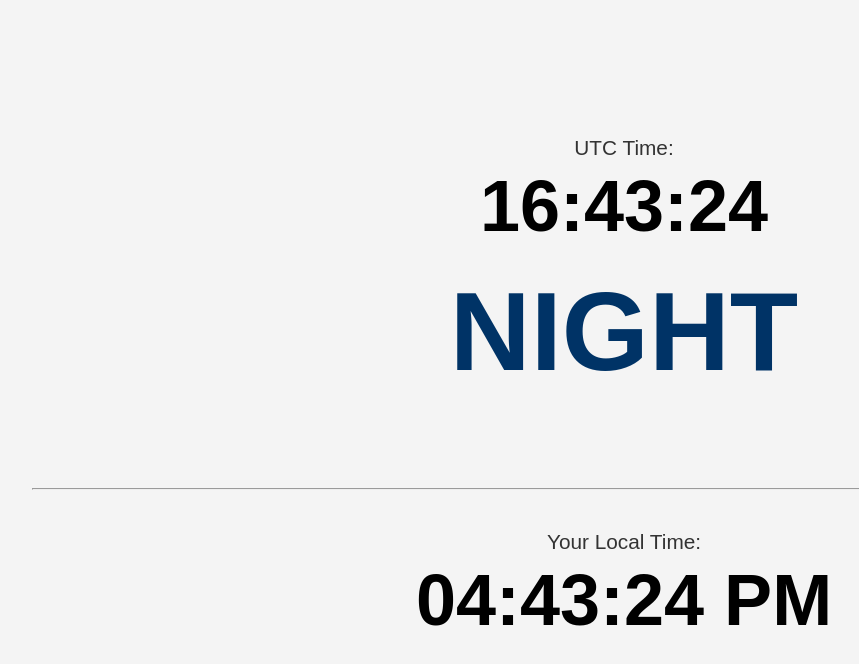
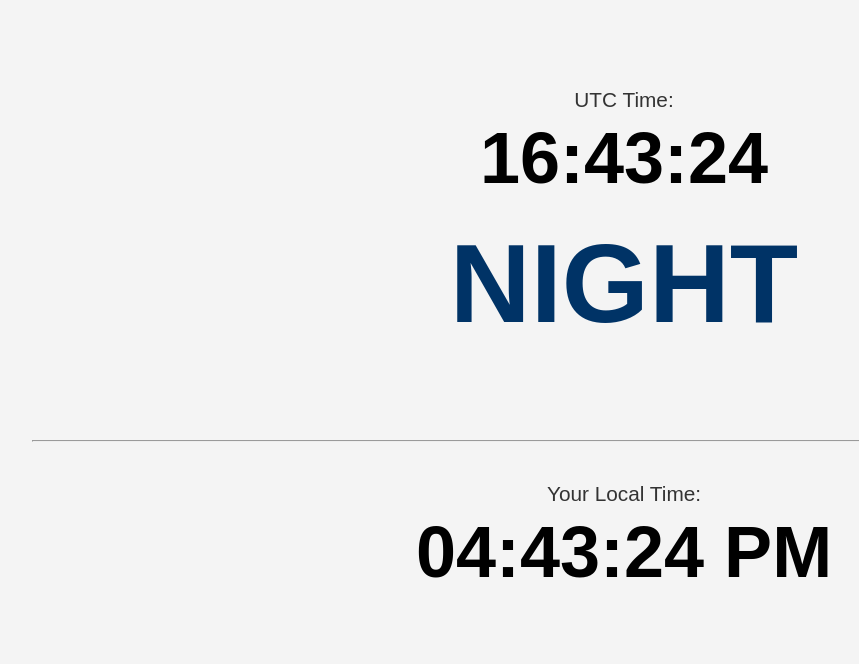
Before and after one commit to pampit-aoa/night_day, a plain HTML site: page index.html in a window 1280 px wide. Shown: the whole page, without its empty margins (16-875 px from the left). Drawn offline with Linux system fonts and the light colour scheme.

Commit message:
Update index.html

```diff
--- a/index.html
+++ b/index.html
@@ -8,7 +8,7 @@
     body {
       font-family: Arial, sans-serif;
       text-align: center;
-      padding-top: 10%;
+      padding-top: 5rem;
       background: #f4f4f4;
     }
 
```
